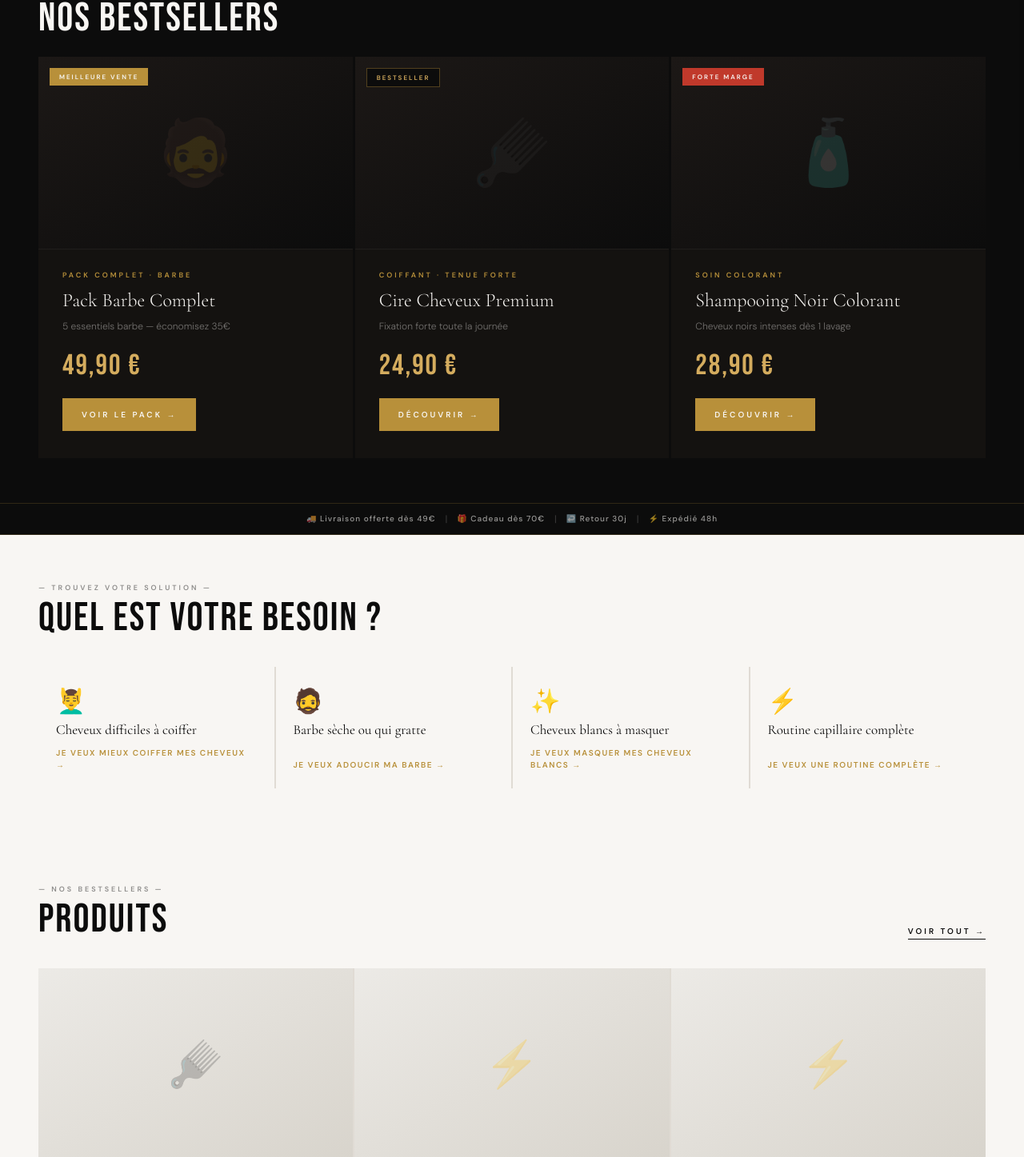
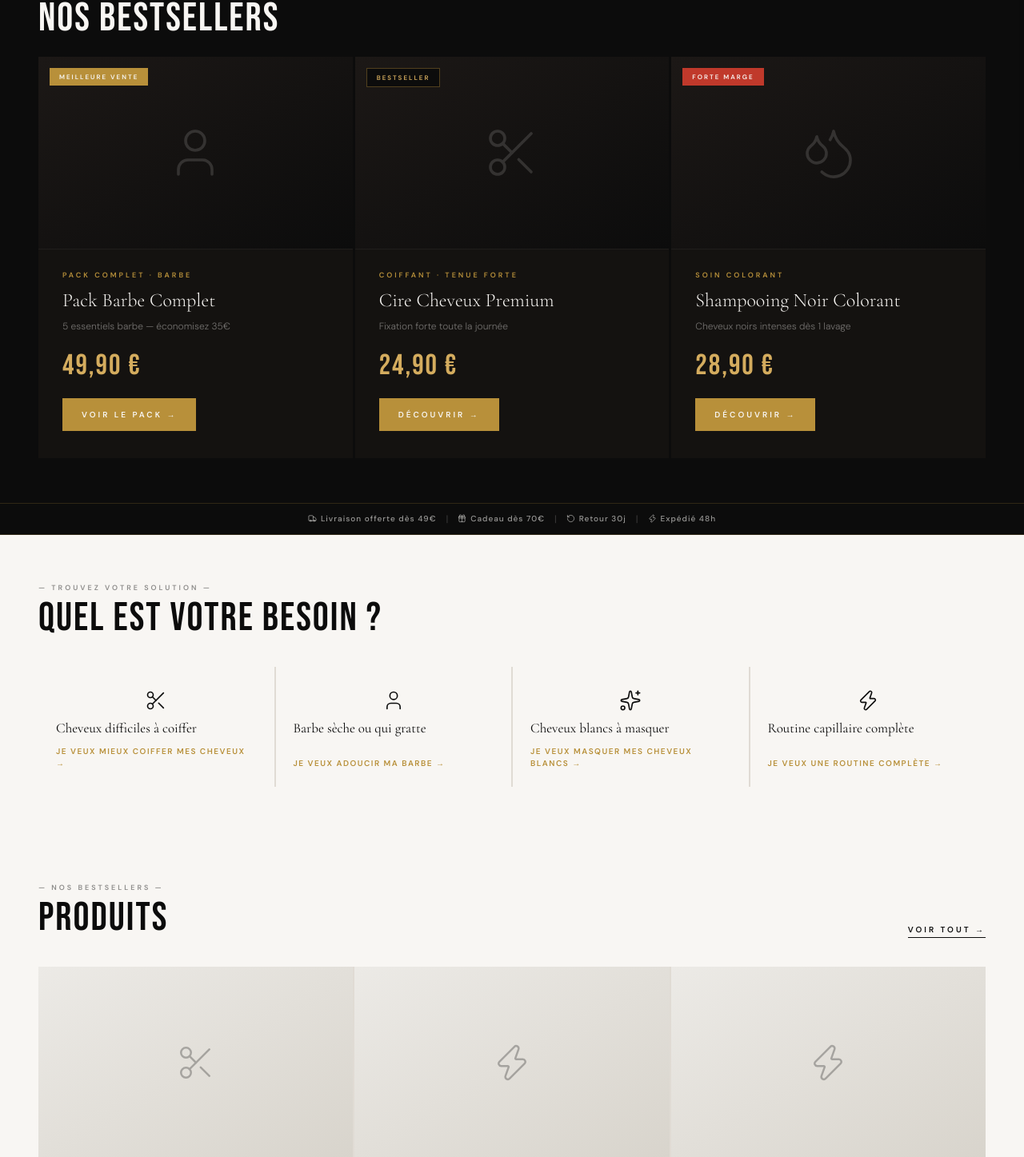
Before and after one commit to hedirahal-cmd/spbarber, a Next.js app: page / in a window 1280 px wide. Shown: the part 574-2021 px from the top of the page at 80% size. Built offline with nearby package versions, Linux system fonts and the light colour scheme.

Commit message:
feat(icons): replace all emojis with Lucide React SVG icons for premium look

```diff
--- a/src/app/globals.css
+++ b/src/app/globals.css
@@ -336,7 +336,7 @@ button { font-family: var(--fb); }
   padding: 40px;
   text-align: center;
 }
-.cart-empty-icon { font-size: 40px; opacity: 0.2; }
+.cart-empty-icon { display: flex; align-items: center; justify-content: center; opacity: 0.2; }
 .cart-empty-state p { font-size: 13px; color: var(--gt); }
 
 /* ═══ LOGOS PAIEMENT ═══ */
@@ -492,7 +492,7 @@ button { font-family: var(--fb); }
   flex-wrap: wrap;
   overflow: hidden;
 }
-.rea-c-item { font-size: 10px; color: rgba(248,246,243,.6); letter-spacing: 1px; white-space: nowrap; font-weight: 500; }
+.rea-c-item { display: flex; align-items: center; gap: 5px; font-size: 10px; color: rgba(248,246,243,.6); letter-spacing: 1px; white-space: nowrap; font-weight: 500; }
 .rea-c-sep { color: rgba(248,246,243,.2); font-size: 12px; }
 
 /* ═══ SECTION HEADS ═══ */
@@ -563,7 +563,7 @@ button { font-family: var(--fb); }
   background: linear-gradient(150deg, #eceae6, #d8d4cc);
   transition: transform 0.5s;
 }
-.pc-icon { font-size: 56px; opacity: 0.28; }
+.pc-icon { display: flex; align-items: center; justify-content: center; opacity: 0.28; }
 .pc-tag {
   position: absolute;
   top: 12px;
@@ -684,7 +684,7 @@ button { font-family: var(--fb); }
   min-height: 300px;
   position: relative;
 }
-.kit-r-icon { font-size: 90px; opacity: 0.18; }
+.kit-r-icon { display: flex; align-items: center; justify-content: center; opacity: 0.18; color: var(--w); }
 .kit-r-badge {
   position: absolute;
   bottom: 28px;
@@ -745,7 +745,7 @@ button { font-family: var(--fb); }
   align-items: center;
   gap: 32px;
 }
-.salon-compact-icon { font-size: 40px; opacity: 0.6; flex-shrink: 0; }
+.salon-compact-icon { display: flex; align-items: center; justify-content: center; opacity: 0.6; flex-shrink: 0; }
 .salon-compact-title { font-family: var(--fd); font-size: 28px; letter-spacing: 3px; margin-bottom: 6px; }
 .salon-compact-addr { font-size: 12px; color: var(--gt); line-height: 1.7; margin-bottom: 10px; font-weight: 300; }
 .salon-compact-link {
@@ -844,7 +844,7 @@ footer { background: #060606; border-top: 1px solid rgba(255,255,255,.05); paddi
   gap: 12px;
   background: linear-gradient(150deg, #eceae6, #d8d4cc);
 }
-.fi-img-ph span { font-size: 72px; opacity: 0.25; }
+.fi-img-ph span { display: flex; align-items: center; justify-content: center; opacity: 0.25; }
 .fi-img-ph small { font-family: var(--fd); font-size: 12px; letter-spacing: 5px; color: var(--gt); text-transform: uppercase; }
 .fi-tagg { position: absolute; top: 14px; left: 14px; background: var(--gold); color: var(--w); font-size: 8px; letter-spacing: 2px; text-transform: uppercase; font-weight: 700; padding: 4px 10px; }
 .fi-tag { position: absolute; top: 14px; left: 14px; background: var(--b); color: var(--w); font-size: 8px; letter-spacing: 2px; text-transform: uppercase; font-weight: 700; padding: 4px 10px; }
@@ -898,7 +898,7 @@ footer { background: #060606; border-top: 1px solid rgba(255,255,255,.05); paddi
 .mini-prog-fill { background: var(--gold); height: 100%; border-radius: 2px; transition: width 0.4s; }
 .fi-bens { padding: 20px 0; border-top: 1px solid var(--gm); border-bottom: 1px solid var(--gm); display: flex; flex-direction: column; gap: 14px; margin-top: 6px; }
 .fi-ben { display: flex; gap: 14px; align-items: flex-start; }
-.fi-ben > span { font-size: 20px; flex-shrink: 0; width: 28px; text-align: center; margin-top: 1px; }
+.fi-ben > span { display: flex; align-items: center; justify-content: center; flex-shrink: 0; width: 28px; margin-top: 1px; }
 .fi-ben b { display: block; font-size: 12px; font-weight: 600; margin-bottom: 2px; }
 .fi-ben p { font-size: 11px; color: var(--gt); line-height: 1.5; font-weight: 300; }
 .fi-desc-block, .fi-how-block { padding: 18px 0; border-bottom: 1px solid var(--gm); }
@@ -1003,7 +1003,7 @@ footer { background: #060606; border-top: 1px solid rgba(255,255,255,.05); paddi
   .stat { padding: 18px 12px; }
   .stat-n { font-size: 28px; }
   .salon-compact-inner { padding: 20px; gap: 16px; flex-direction: row; }
-  .salon-compact-icon { font-size: 28px; }
+  .salon-compact-icon { opacity: 0.5; }
   .salon-compact-title { font-size: 20px; }
   .fi-inner { padding: 20px 16px 0; gap: 24px; }
   .fi-atc-btn { padding: 16px; font-size: 11px; }
@@ -1040,7 +1040,7 @@ footer { background: #060606; border-top: 1px solid rgba(255,255,255,.05); paddi
 .prob-card:hover { background: var(--g); }
 .prob-card:hover::after { transform: scaleX(1); }
 .prob-card:hover .prob-cta { color: var(--b); }
-.prob-icon { font-size: 30px; line-height: 1; }
+.prob-icon { display: flex; align-items: center; justify-content: center; line-height: 1; }
 .prob-title { font-family: var(--fs); font-size: 17px; font-weight: 400; line-height: 1.3; color: var(--b); flex: 1; }
 .prob-cta { font-size: 10px; letter-spacing: 1.5px; text-transform: uppercase; font-weight: 700; color: var(--gold); transition: color 0.2s; }
 
@@ -1070,7 +1070,7 @@ footer { background: #060606; border-top: 1px solid rgba(255,255,255,.05); paddi
 .cart-upsell-row { display: flex; align-items: center; gap: 8px; background: var(--g); padding: 7px 10px; margin-bottom: 5px; cursor: pointer; transition: background 0.2s; }
 .cart-upsell-row:hover { background: var(--gm); }
 .cart-upsell-row:last-child { margin-bottom: 0; }
-.cart-upsell-ico { font-size: 20px; flex-shrink: 0; width: 28px; text-align: center; }
+.cart-upsell-ico { display: flex; align-items: center; justify-content: center; flex-shrink: 0; width: 28px; }
 .cart-upsell-inf { flex: 1; min-width: 0; }
 .cart-upsell-nm { font-size: 11px; font-weight: 500; line-height: 1.2; white-space: nowrap; overflow: hidden; text-overflow: ellipsis; }
 .cart-upsell-pr { font-size: 11px; color: var(--gold); font-weight: 600; }
@@ -1080,7 +1080,7 @@ footer { background: #060606; border-top: 1px solid rgba(255,255,255,.05); paddi
 /* ─ Cart trust footer ─ */
 .cart-trust-foot { display: grid; grid-template-columns: repeat(3, 1fr); gap: 1px; background: var(--gm); margin-top: 10px; }
 .cart-trust-item { background: var(--g); padding: 8px 4px; text-align: center; font-size: 9px; letter-spacing: 0.4px; color: var(--gt); font-weight: 500; display: flex; flex-direction: column; align-items: center; gap: 3px; line-height: 1.3; }
-.cart-trust-icon { font-size: 13px; }
+.cart-trust-icon { display: flex; align-items: center; justify-content: center; }
 
 /* cart close button — defined above in base styles */
 
@@ -1162,7 +1162,7 @@ footer { background: #060606; border-top: 1px solid rgba(255,255,255,.05); paddi
 .best2-card:hover .best2-icon { opacity: 0.22; transform: scale(1.06); }
 .best2-badge-mv { position: absolute; top: 14px; left: 14px; z-index: 2; background: var(--gold); color: var(--w); font-size: 8px; letter-spacing: 2px; text-transform: uppercase; font-weight: 700; padding: 5px 12px; }
 .best2-img { height: 240px; display: flex; align-items: center; justify-content: center; background: linear-gradient(150deg, #1c1816, #0c0c0c); overflow: hidden; }
-.best2-icon { font-size: 80px; opacity: 0.14; transition: opacity 0.3s, transform 0.4s; }
+.best2-icon { display: flex; align-items: center; justify-content: center; opacity: 0.14; transition: opacity 0.3s, transform 0.4s; color: var(--w); }
 .best2-info { padding: 26px 30px 34px; border-top: 1px solid rgba(255,255,255,.05); }
 .best2-cat { font-size: 9px; letter-spacing: 3px; text-transform: uppercase; color: var(--gold); font-weight: 600; margin-bottom: 10px; }
 .best2-name { font-family: var(--fs); font-size: 24px; font-weight: 300; color: var(--w); line-height: 1.2; margin-bottom: 8px; }
--- a/src/app/page.tsx
+++ b/src/app/page.tsx
@@ -2,12 +2,14 @@ import Link from 'next/link'
 import { PRODUCTS } from '@/lib/products'
 import { AddToCartButton } from '@/components/AddToCartButton'
 import { formatPrice } from '@/lib/utils'
+import { Scissors, Droplets, User, Zap, Sparkles, Truck, Gift, RotateCcw } from 'lucide-react'
 
-const CATEGORY_ICONS: Record<string, string> = {
-  coiffant: '🪮',
-  soin: '🧴',
-  barbe: '🧔',
-  accessoire: '⚡',
+function CategoryIcon({ category, size = 64 }: { category: string; size?: number }) {
+  if (category === 'coiffant') return <Scissors size={size} strokeWidth={1.2} />
+  if (category === 'soin') return <Droplets size={size} strokeWidth={1.2} />
+  if (category === 'barbe') return <User size={size} strokeWidth={1.2} />
+  if (category === 'accessoire') return <Zap size={size} strokeWidth={1.2} />
+  return <Sparkles size={size} strokeWidth={1.2} />
 }
 
 const CATEGORY_LABELS: Record<string, string> = {
@@ -74,7 +76,7 @@ export default function HomePage() {
           <Link href={`/products/${packBarbe.slug}`} className="best2-card">
             <span className="best2-badge-mv">Meilleure vente</span>
             <div className="best2-img">
-              <span className="best2-icon">{CATEGORY_ICONS[packBarbe.category] ?? '🎁'}</span>
+              <span className="best2-icon"><CategoryIcon category={packBarbe.category} size={72} /></span>
             </div>
             <div className="best2-info">
               <div className="best2-cat">Pack complet · Barbe</div>
@@ -89,7 +91,7 @@ export default function HomePage() {
           <Link href={`/products/${cireCheveux.slug}`} className="best2-card">
             <span className="best2-badge-bs">Bestseller</span>
             <div className="best2-img">
-              <span className="best2-icon">{CATEGORY_ICONS[cireCheveux.category] ?? '🪮'}</span>
+              <span className="best2-icon"><CategoryIcon category={cireCheveux.category} size={72} /></span>
             </div>
             <div className="best2-info">
               <div className="best2-cat">Coiffant · Tenue forte</div>
@@ -104,7 +106,7 @@ export default function HomePage() {
           <Link href={`/products/${shampNoir.slug}`} className="best2-card">
             <span className="best2-badge-fm">Forte marge</span>
             <div className="best2-img">
-              <span className="best2-icon">{CATEGORY_ICONS[shampNoir.category] ?? '🧴'}</span>
+              <span className="best2-icon"><CategoryIcon category={shampNoir.category} size={72} /></span>
             </div>
             <div className="best2-info">
               <div className="best2-cat">Soin colorant</div>
@@ -119,13 +121,13 @@ export default function HomePage() {
 
       {/* ── REA BAR ── */}
       <div className="rea-compact">
-        <div className="rea-c-item">🚚 Livraison offerte dès 49€</div>
+        <div className="rea-c-item"><Truck size={11} strokeWidth={1.8} /> Livraison offerte dès 49€</div>
         <div className="rea-c-sep">|</div>
-        <div className="rea-c-item">🎁 Cadeau dès 70€</div>
+        <div className="rea-c-item"><Gift size={11} strokeWidth={1.8} /> Cadeau dès 70€</div>
         <div className="rea-c-sep">|</div>
-        <div className="rea-c-item">↩️ Retour 30j</div>
+        <div className="rea-c-item"><RotateCcw size={11} strokeWidth={1.8} /> Retour 30j</div>
         <div className="rea-c-sep">|</div>
-        <div className="rea-c-item">⚡ Expédié 48h</div>
+        <div className="rea-c-item"><Zap size={11} strokeWidth={1.8} /> Expédié 48h</div>
       </div>
 
       {/* ── BESOIN ── */}
@@ -138,22 +140,22 @@ export default function HomePage() {
         </div>
         <div className="prob-grid">
           <Link href="/products/cire-cheveux-premium" className="prob-card">
-            <div className="prob-icon">💆‍♂️</div>
+            <div className="prob-icon"><Scissors size={28} strokeWidth={1.4} /></div>
             <div className="prob-title">Cheveux difficiles à coiffer</div>
             <div className="prob-cta">Je veux mieux coiffer mes cheveux →</div>
           </Link>
           <Link href="/products/pack-barbe-complet" className="prob-card">
-            <div className="prob-icon">🧔</div>
+            <div className="prob-icon"><User size={28} strokeWidth={1.4} /></div>
             <div className="prob-title">Barbe sèche ou qui gratte</div>
             <div className="prob-cta">Je veux adoucir ma barbe →</div>
           </Link>
           <Link href="/products/shampooing-noir-colorant" className="prob-card">
-            <div className="prob-icon">✨</div>
+            <div className="prob-icon"><Sparkles size={28} strokeWidth={1.4} /></div>
             <div className="prob-title">Cheveux blancs à masquer</div>
             <div className="prob-cta">Je veux masquer mes cheveux blancs →</div>
           </Link>
           <Link href="/products" className="prob-card">
-            <div className="prob-icon">⚡</div>
+            <div className="prob-icon"><Zap size={28} strokeWidth={1.4} /></div>
             <div className="prob-title">Routine capillaire complète</div>
             <div className="prob-cta">Je veux une routine complète →</div>
           </Link>
@@ -175,7 +177,7 @@ export default function HomePage() {
               <Link href={`/products/${product.slug}`}>
                 <div className="pc-img">
                   <div className="pc-ph">
-                    <span className="pc-icon">{CATEGORY_ICONS[product.category] ?? '✨'}</span>
+                    <span className="pc-icon"><CategoryIcon category={product.category} size={50} /></span>
                   </div>
                   {product.stock <= 10 && product.stock > 0 && (
                     <span className="pc-tag">Dernières unités</span>
@@ -222,7 +224,7 @@ export default function HomePage() {
               <span className="btn-gold">Voir le Pack →</span>
             </div>
             <div className="kit-r">
-              <span className="kit-r-icon">🎁</span>
+              <span className="kit-r-icon"><Gift size={80} strokeWidth={1} /></span>
               <div className="kit-r-badge">
                 <strong>5</strong>
                 <span>produits inclus</span>
@@ -263,7 +265,7 @@ export default function HomePage() {
         <div className="barbers-grid">
           <div className="barber-card">
             <div className="barber-hd">
-              <div className="barber-av">✂️</div>
+              <div className="barber-av"><Scissors size={18} strokeWidth={1.8} color="white" /></div>
               <div>
                 <div className="barber-name-txt">Samy P.</div>
                 <div className="barber-role-txt">Barbier · Fougères · 8 ans</div>
@@ -278,7 +280,7 @@ export default function HomePage() {
 
           <div className="barber-card">
             <div className="barber-hd">
-              <div className="barber-av">🪒</div>
+              <div className="barber-av"><Scissors size={18} strokeWidth={1.8} color="white" /></div>
               <div>
                 <div className="barber-name-txt">Karim M.</div>
                 <div className="barber-role-txt">Barbier · Rennes · 12 ans</div>
@@ -293,7 +295,7 @@ export default function HomePage() {
 
           <div className="barber-card">
             <div className="barber-hd">
-              <div className="barber-av">💈</div>
+              <div className="barber-av"><Scissors size={18} strokeWidth={1.8} color="white" /></div>
               <div>
                 <div className="barber-name-txt">David L.</div>
                 <div className="barber-role-txt">Barbier · Paris · 6 ans</div>
@@ -312,7 +314,7 @@ export default function HomePage() {
       <section id="salon" className="salon-compact">
         <div className="salon-compact-inner">
           <div style={{ flexShrink: 0 }}>
-            <div className="salon-compact-icon">✂️</div>
+            <div className="salon-compact-icon"><Scissors size={36} strokeWidth={1.2} /></div>
           </div>
           <div>
             <div className="sec-ey">Salon Physique — Fougères</div>
--- a/src/app/products/page.tsx
+++ b/src/app/products/page.tsx
@@ -3,17 +3,19 @@ import Link from 'next/link'
 import { PRODUCTS } from '@/lib/products'
 import { formatPrice } from '@/lib/utils'
 import { AddToCartButton } from '@/components/AddToCartButton'
+import { Scissors, Droplets, User, Zap, Sparkles } from 'lucide-react'
 
 export const metadata: Metadata = {
   title: 'Boutique — Produits Capillaires Premium',
   description: 'Découvrez toute la gamme SP Barber : cire, shampooing, crème, accessoires et tondeuse professionnelle.',
 }
 
-const CATEGORY_ICONS: Record<string, string> = {
-  coiffant: '🪮',
-  soin: '🧴',
-  barbe: '🧔',
-  accessoire: '⚡',
+function CategoryIcon({ category, size = 50 }: { category: string; size?: number }) {
+  if (category === 'coiffant') return <Scissors size={size} strokeWidth={1.2} />
+  if (category === 'soin') return <Droplets size={size} strokeWidth={1.2} />
+  if (category === 'barbe') return <User size={size} strokeWidth={1.2} />
+  if (category === 'accessoire') return <Zap size={size} strokeWidth={1.2} />
+  return <Sparkles size={size} strokeWidth={1.2} />
 }
 
 const CATEGORY_LABELS: Record<string, string> = {
@@ -52,7 +54,7 @@ export default function ProductsPage() {
               <Link href={`/products/${product.slug}`}>
                 <div className="pc-img">
                   <div className="pc-ph">
-                    <span className="pc-icon">{CATEGORY_ICONS[product.category] ?? '✨'}</span>
+                    <span className="pc-icon"><CategoryIcon category={product.category} size={50} /></span>
                   </div>
                   {getBadge(product.id)}
                   {product.stock <= 10 && product.stock > 0 && (
--- a/src/components/AddToCartButton.tsx
+++ b/src/components/AddToCartButton.tsx
@@ -2,6 +2,7 @@
 import { useState } from 'react'
 import { useCart } from '@/hooks/useCart'
 import { Product, ProductVariant } from '@/types'
+import { ShoppingCart } from 'lucide-react'
 
 interface Props {
   product: Product
@@ -28,7 +29,7 @@ export function AddToCartButton({ product, variant, className = 'fi-atc-btn', la
       onClick={handleClick}
       style={added ? { background: 'var(--green)' } : undefined}
     >
-      {added ? '✓ Ajouté !' : `🛒 ${label}`}
+      {added ? '✓ Ajouté !' : <><ShoppingCart size={13} strokeWidth={2} style={{ marginRight: 5, verticalAlign: 'middle' }} />{label}</>}
     </button>
   )
 }
--- a/src/components/product/ProductDetail.tsx
+++ b/src/components/product/ProductDetail.tsx
@@ -6,12 +6,14 @@ import { formatPrice } from '@/lib/utils'
 import { Product, ProductVariant } from '@/types'
 import { PaymentLogos } from '@/components/PaymentLogos'
 import { PRODUCTS } from '@/lib/products'
+import { Lock, Truck, RotateCcw, CheckCircle2, AlertTriangle, ShoppingCart, Dumbbell, Sparkles, Leaf, FlaskConical, Scissors, Droplets, User, Zap } from 'lucide-react'
 
-const CATEGORY_ICONS: Record<string, string> = {
-  coiffant: '🪮',
-  soin: '🧴',
-  barbe: '🧔',
-  accessoire: '⚡',
+function CategoryIcon({ category, size = 64 }: { category: string; size?: number }) {
+  if (category === 'coiffant') return <Scissors size={size} strokeWidth={1.2} />
+  if (category === 'soin') return <Droplets size={size} strokeWidth={1.2} />
+  if (category === 'barbe') return <User size={size} strokeWidth={1.2} />
+  if (category === 'accessoire') return <Zap size={size} strokeWidth={1.2} />
+  return <Sparkles size={size} strokeWidth={1.2} />
 }
 
 const CATEGORY_LABELS: Record<string, string> = {
@@ -54,16 +56,16 @@ export function ProductDetail({ product }: { product: Product }) {
         <div className="fi-gallery">
           <div className="fi-img-main">
             <div className="fi-img-ph">
-              <span>{CATEGORY_ICONS[product.category] ?? '✨'}</span>
+              <span><CategoryIcon category={product.category} size={64} /></span>
               <small>Photo produit</small>
             </div>
             {product.id === '1' && <span className="fi-tagg">Bestseller</span>}
             {product.stock <= 10 && product.stock > 0 && <span className="fi-tag">Dernières unités</span>}
           </div>
           <div className="trust-row">
-            <div className="trust-i">🔒 Sécurisé</div>
-            <div className="trust-i">🚚 48h</div>
-            <div className="trust-i">↩️ 30 jours</div>
+            <div className="trust-i"><Lock size={10} strokeWidth={2} style={{ marginRight: 3, verticalAlign: 'middle' }} />Sécurisé</div>
+            <div className="trust-i"><Truck size={10} strokeWidth={2} style={{ marginRight: 3, verticalAlign: 'middle' }} />48h</div>
+            <div className="trust-i"><RotateCcw size={10} strokeWidth={2} style={{ marginRight: 3, verticalAlign: 'middle' }} />30 jours</div>
             <div className="trust-i">🇫🇷 France</div>
           </div>
         </div>
@@ -126,9 +128,9 @@ export function ProductDetail({ product }: { product: Product }) {
           )}
 
           {product.stock > 0 ? (
-            <div className="stock-ok">✅ En stock — expédié sous 48h</div>
+            <div className="stock-ok" style={{ display: 'flex', alignItems: 'center', gap: 6 }}><CheckCircle2 size={13} strokeWidth={2} />En stock — expédié sous 48h</div>
           ) : (
-            <div className="stock-warn">⚠️ Stock limité</div>
+            <div className="stock-warn" style={{ display: 'flex', alignItems: 'center', gap: 6 }}><AlertTriangle size={13} strokeWidth={2} />Stock limité</div>
           )}
 
           <button
@@ -136,15 +138,15 @@ export function ProductDetail({ product }: { product: Product }) {
             onClick={handleAddToCart}
             style={added ? { background: 'var(--green)' } : undefined}
           >
-            {added ? '✓ Ajouté au panier !' : '🛒 Ajouter au panier'}
+            {added ? '✓ Ajouté au panier !' : <><ShoppingCart size={15} strokeWidth={2} style={{ marginRight: 6, verticalAlign: 'middle' }} />Ajouter au panier</>}
           </button>
 
           {/* Mini progress */}
           <div className="mini-prog">
             <div className="mini-prog-msg">
               {remaining > 0
-                ? <>Plus que <strong>{(remaining / 100).toFixed(2).replace('.', ',')} €</strong> pour la livraison offerte 🚚</>
-                : <><strong>Livraison offerte !</strong> 🎉</>
+                ? <>Plus que <strong>{(remaining / 100).toFixed(2).replace('.', ',')} €</strong> pour la livraison offerte</>
+                : <><strong>Livraison offerte !</strong></>
               }
             </div>
             <div className="mini-prog-track">
@@ -158,19 +160,19 @@ export function ProductDetail({ product }: { product: Product }) {
           {/* Bénéfices */}
           <div className="fi-bens">
             <div className="fi-ben">
-              <span>💪</span>
+              <span><Dumbbell size={18} strokeWidth={1.6} /></span>
               <div><b>Qualité professionnelle</b><p>Les mêmes produits qu&apos;en salon.</p></div>
             </div>
             <div className="fi-ben">
-              <span>✨</span>
+              <span><Sparkles size={18} strokeWidth={1.6} /></span>
               <div><b>Résultats visibles</b><p>Efficacité prouvée dès la première utilisation.</p></div>
             </div>
             <div className="fi-ben">
-              <span>🌿</span>
+              <span><Leaf size={18} strokeWidth={1.6} /></span>
               <div><b>Formule soignée</b><p>Ingrédients sélectionnés, sans compromis.</p></div>
             </div>
             <div className="fi-ben">
-              <span>👨‍🔬</span>
+              <span><FlaskConical size={18} strokeWidth={1.6} /></span>
               <div><b>Testé par des barbiers</b><p>Formulé et validé par des professionnels.</p></div>
             </div>
           </div>
@@ -191,7 +193,7 @@ export function ProductDetail({ product }: { product: Product }) {
             {relatedProducts.map((rp) => (
               <Link key={rp.id} href={`/products/${rp.slug}`} className="sac-card">
                 <div className="sac-img">
-                  {CATEGORY_ICONS[rp.category] ?? '✨'}
+                  <CategoryIcon category={rp.category} size={32} />
                 </div>
                 <div className="sac-info">
                   <div className="sac-cat">{CATEGORY_LABELS[rp.category] ?? rp.category}</div>
```
Also changed, not shown: src/components/CartDrawer.tsx (+19 -15 lines).
